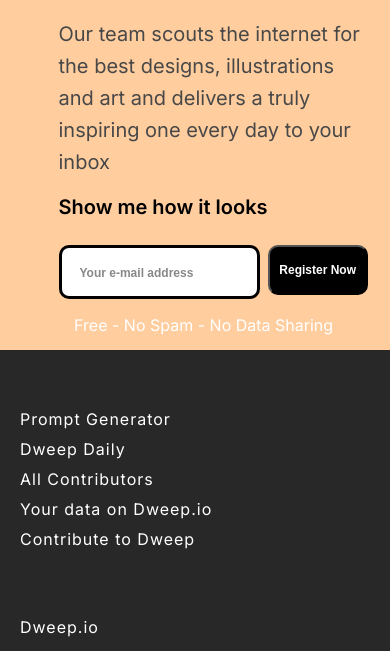
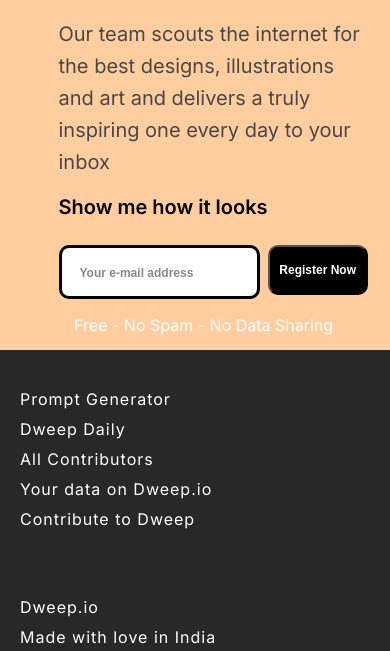
Before and after one commit to chiranjitmu/cuvette-micro-project1, a plain HTML site: page index.html in a window 390 px wide. Shown: the part 631-1282 px from the top of the page. Drawn offline with Linux system fonts and the light colour scheme.

Commit message:
done with testcss

```diff
--- a/index.html
+++ b/index.html
@@ -45,7 +45,6 @@
     </main>
     <!-- footer -->
     <footer class="footer">
-      <section  class="footer-main">
       <section class="footer-section1">
         <span>Prompt Generator</span>
         <span>Dweep Daily</span>
@@ -70,7 +69,6 @@
         </div>
         <span>hello@dweep.io</span>
       </section>
-    </section>
     </footer>
   </body>
 </html>
--- a/style.css
+++ b/style.css
@@ -98,12 +98,9 @@ body {
 /* footer */
 .footer {
   background-color: #282828;
+  box-sizing: border-box;
   color: white;
   width: 100%;
-  /* box-sizing: border-box; */
-}
-
-.footer-main {
   height: 50vh;
   display: flex;
   flex-direction: row;
@@ -149,14 +146,14 @@ section > span {
     font-size: 12px;
   }
 
-  .newsletter-button {
+  .newsletter-button{
     font-size: 12px;
   }
 
-  .footer-main {
+  .footer {
     flex-direction: column;
     align-items: start;
     justify-content: space-around;
-    padding: 20px;
+    padding-left: 20px;
   }
 }
```
